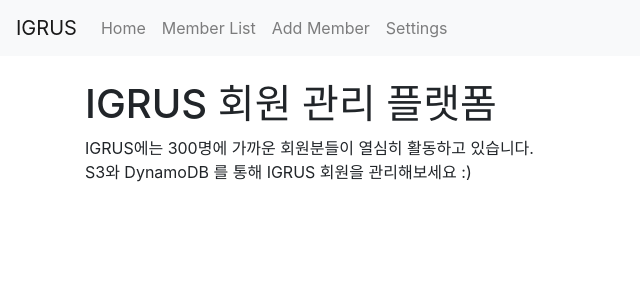
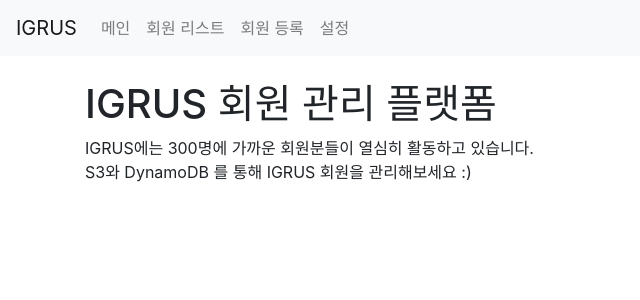
Before and after one commit to caputdraconis050630/igrus-mms, a Flask app: page / in a window 1280 px wide. Shown: the top 300 px of the page, without its empty margins (0-640 px from the left). Run offline with Flask 3, Linux system fonts and the light colour scheme; some libraries are stand-ins or nearby versions.

Commit message:
Update base.html

```diff
--- a/templates/base.html
+++ b/templates/base.html
@@ -17,16 +17,16 @@
         <div class="collapse navbar-collapse" id="navbarNav">
             <ul class="navbar-nav">
                 <li class="nav-item">
-                    <a class="nav-link" href="{{ url_for('home') }}">Home</a>
+                    <a class="nav-link" href="{{ url_for('home') }}">메인</a>
                 </li>
                 <li class="nav-item">
-                    <a class="nav-link" href="{{ url_for('members') }}">Member List</a>
+                    <a class="nav-link" href="{{ url_for('members') }}">회원 리스트</a>
                 </li>
                 <li class="nav-item">
-                    <a class="nav-link" href="{{ url_for('add_member') }}">Add Member</a>
+                    <a class="nav-link" href="{{ url_for('add_member') }}">회원 등록</a>
                 </li>
                 <li class="nav-item">
-                    <a class="nav-link" href="{{ url_for('settings') }}">Settings</a>
+                    <a class="nav-link" href="{{ url_for('settings') }}">설정</a>
                 </li>
             </ul>
         </div>
```
